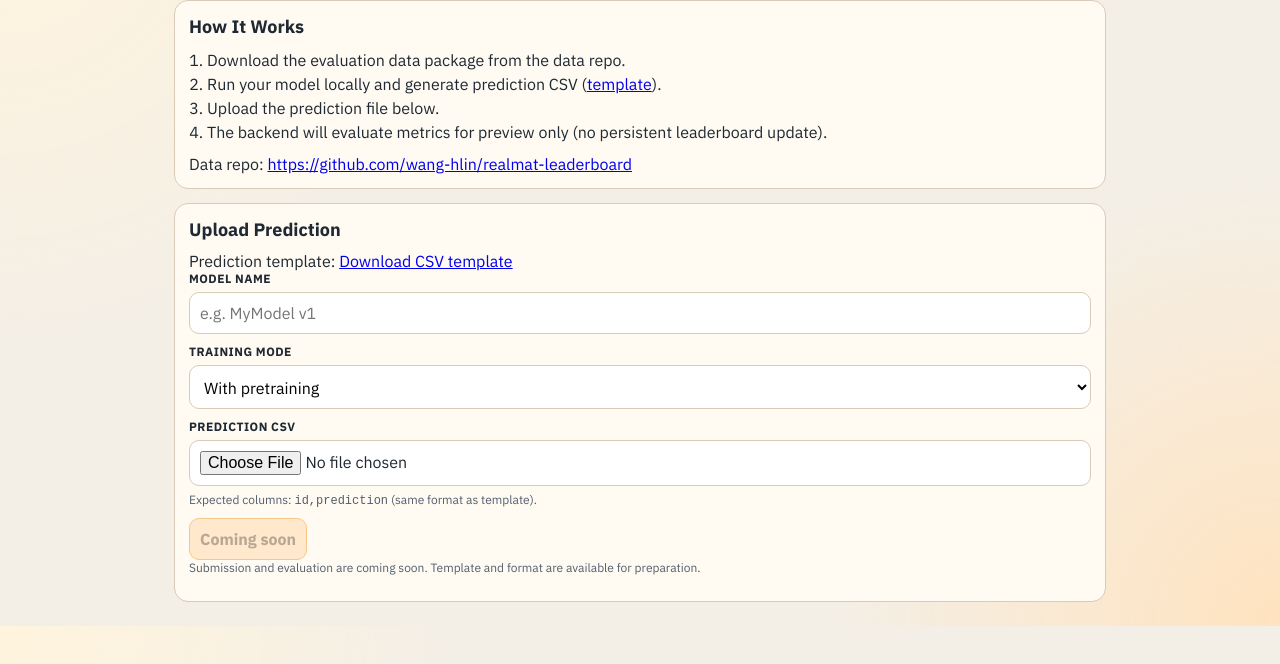
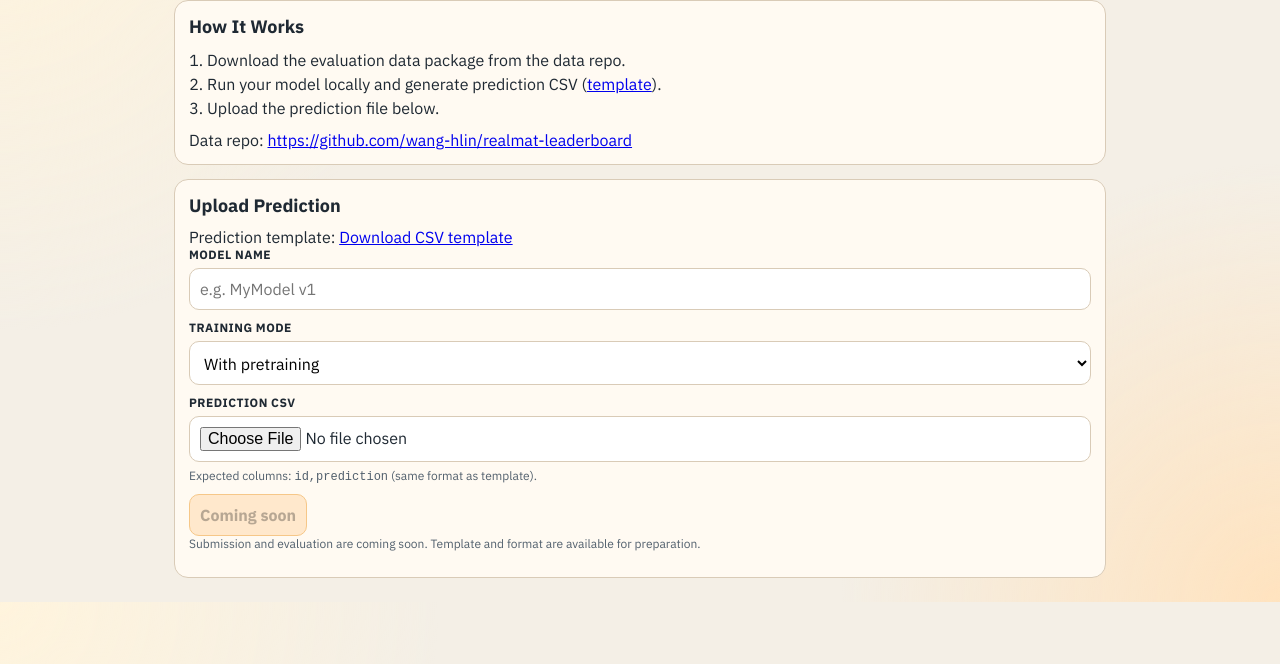
Before and after one commit to wang-hlin/realmat-leaderboard, a plain HTML site: page submit.html in a window 1280 px wide. Shown: the part 108-772 px from the top of the page. Drawn offline with Linux system fonts and the light colour scheme.

Commit message:
Remove note about backend evaluation metrics from submission instructions

```diff
--- a/submit.html
+++ b/submit.html
@@ -22,7 +22,6 @@
         <li>Download the evaluation data package from the data repo.</li>
         <li>Run your model locally and generate prediction CSV (<a href="./fine_tune/prediction_template.csv" download>template</a>).</li>
         <li>Upload the prediction file below.</li>
-        <li>The backend will evaluate metrics for preview only (no persistent leaderboard update).</li>
       </ol>
       <p class="repoLine">
         Data repo:
```
